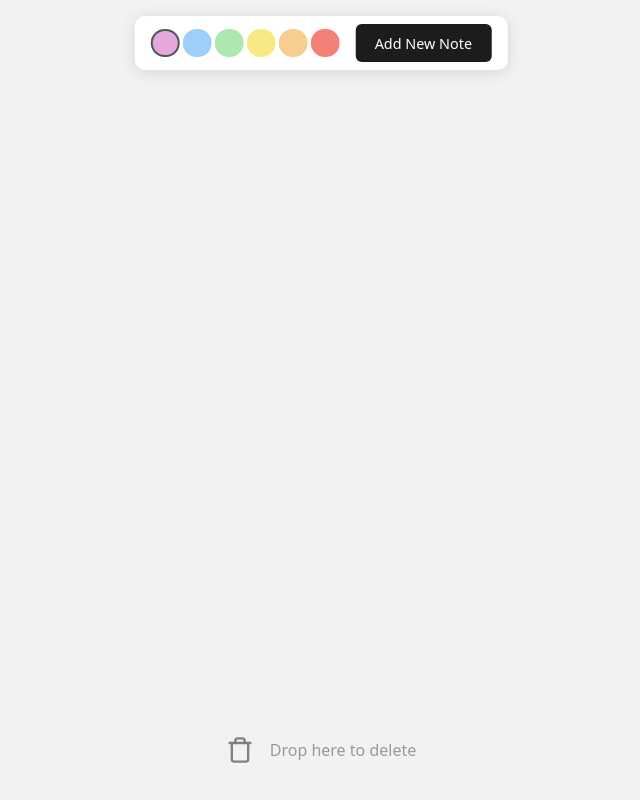
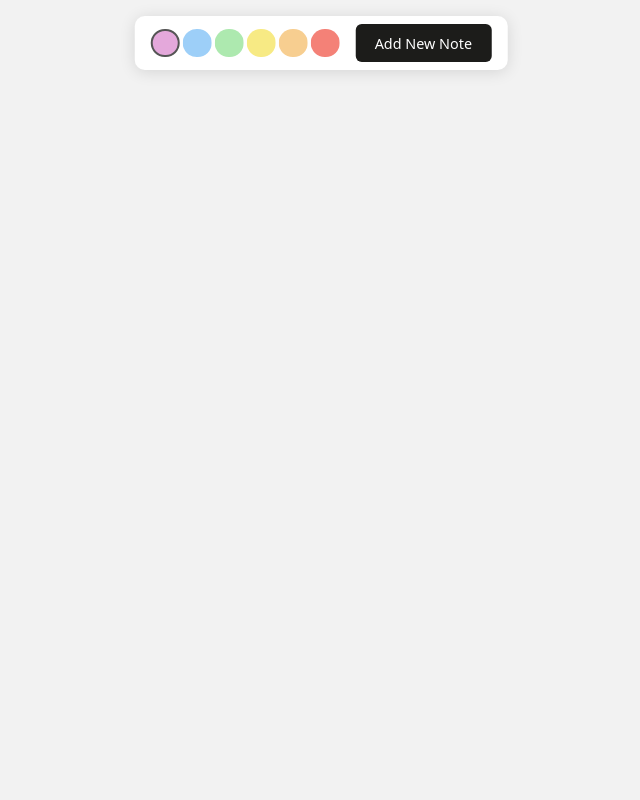
Before and after one commit to alemarketa/sticky-notes, a React (Vite) app in the folder sticky-notes/: page / in a window 1280 px wide. Shown: the whole page, without its empty margins (319-959 px from the left). Built offline with nearby package versions, Linux system fonts and the light colour scheme.

Commit message:
made trashzone visible only on drag

```diff
--- a/sticky-notes/src/components/TrashZone.tsx
+++ b/sticky-notes/src/components/TrashZone.tsx
@@ -19,6 +19,8 @@ function TrashZone({isVisible, isOverTrashZone}: TrashZoneProps) {
 
   return (
     <div className={computedStyles} style={{height: TRASH_ZONE_HEIGHT}}>
+      {isVisible && (
+        <>
           <Trash
           size={28}
           color={isOverTrashZone ? "red" : "grey"}
@@ -27,8 +29,10 @@ function TrashZone({isVisible, isOverTrashZone}: TrashZoneProps) {
         <span className={styles.label}>
           {isOverTrashZone ? "Release to delete" : "Drop here to delete" }
         </span>
+        </>
+    )}
     </div>
-  )
+  );
 }
 
 export default TrashZone
```
Lines whose indentation alone changed are shown as unchanged.
